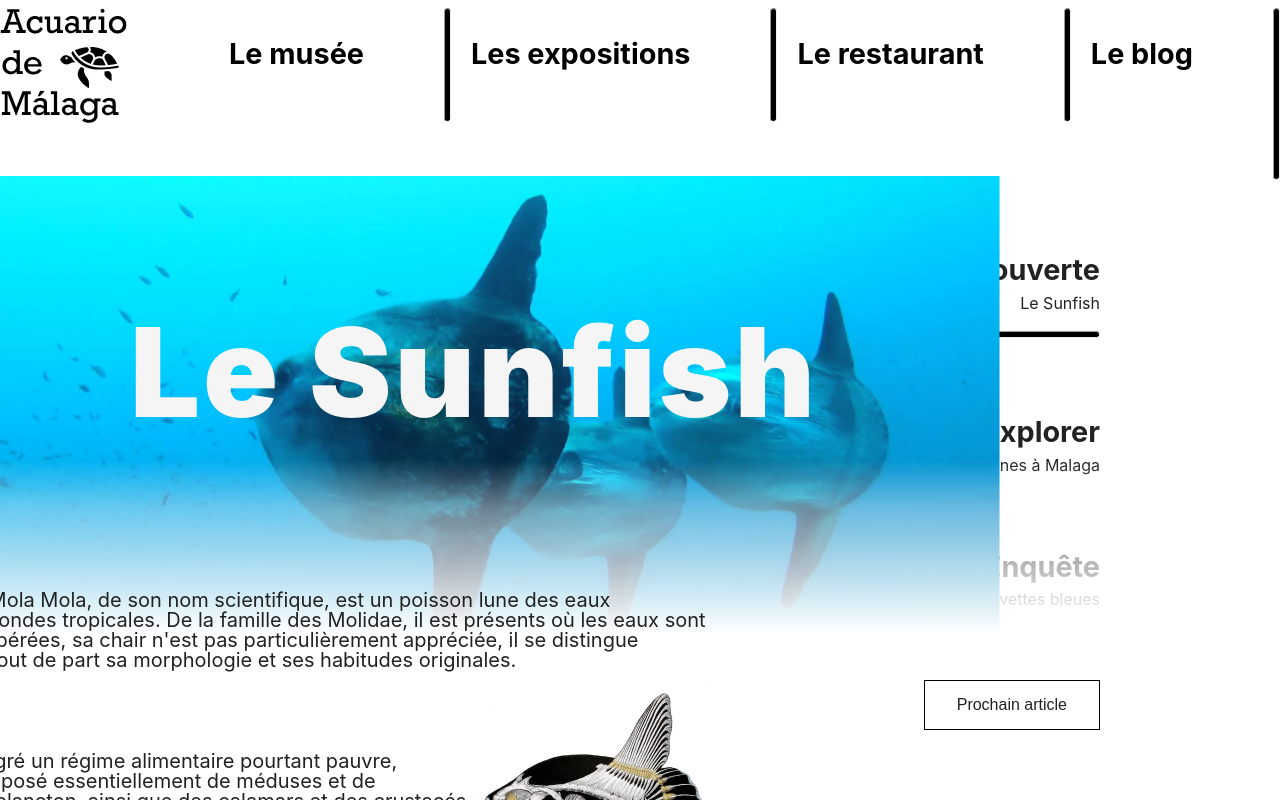
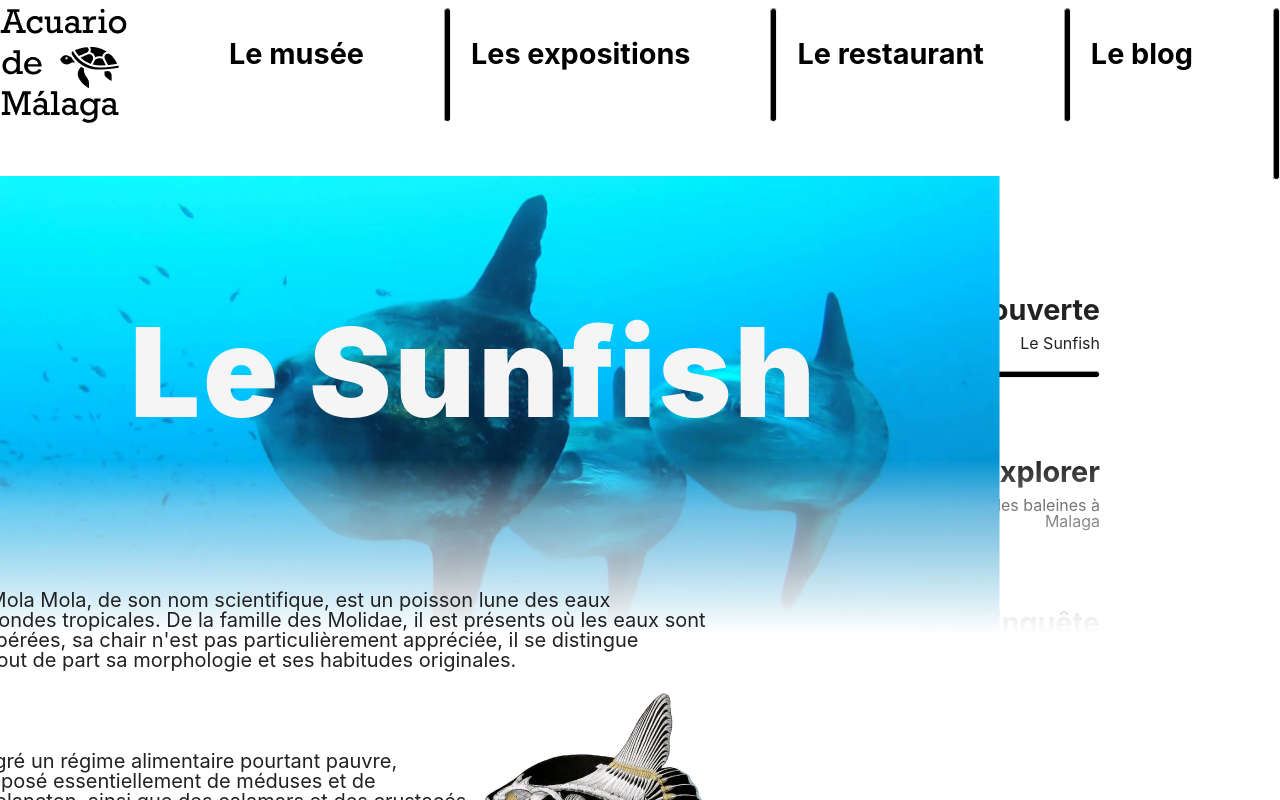
Before and after one commit to KalaniM/Acuario-de-Malaga, a React (Create React App) app: page / in a window 1280 px wide. Shown: the top 800 px of the page. Built offline with nearby package versions, Linux system fonts and the light colour scheme.

Commit message:
correct navigation blog style

```diff
--- a/src/App.css
+++ b/src/App.css
@@ -99,9 +99,8 @@
   font-size: 20px;
 }
 .button {
-  right: 160px;
-  top: 660px;
-  z-index: 7;
+  right: -117px;
+  top: 60px;
   background-color: white;
   border: none;
   margin: 20px;
@@ -109,7 +108,7 @@
   text-align: center;
   text-decoration: none;
   display: inline-block;
-  position: absolute;
+  position: relative;
   border: solid 1px black;
   font-size: 16px;
   transition: all 0.5s ease;
@@ -122,10 +121,13 @@
   box-shadow: 5px 40px -10px rgba(0, 0, 0, 0.57);
   transition: all 0.4s ease 0s;
 }
+.otherArticles {
+  margin: 40px 180px 0px -188px;
+}
 aside {
   cursor: pointer;
   text-align: right;
-  margin: 80px 180px 0px -550px;
+  margin: 80px 0px 0px 80px;
 }
 aside h4 {
   font-weight: bold;
--- a/src/comp/otherArticles.jsx
+++ b/src/comp/otherArticles.jsx
@@ -3,8 +3,8 @@ import NextArticle from './cta';
 
 class OtherArticles extends PureComponent {
   render() {
-    return ( <div>
-      <aside >
+    return ( <div className="otherArticles">
+      <aside>
         <h4>Découverte</h4>
         <h5>Le Sunfish</h5>
         <hr/>
```
